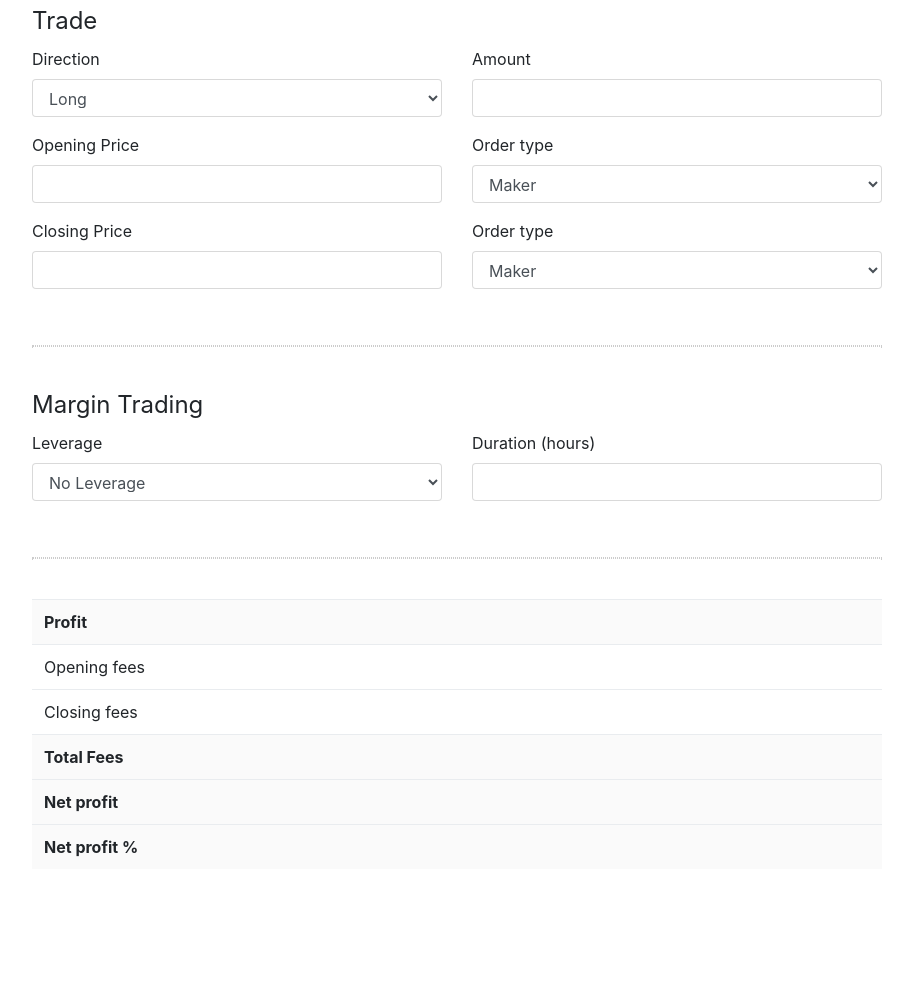
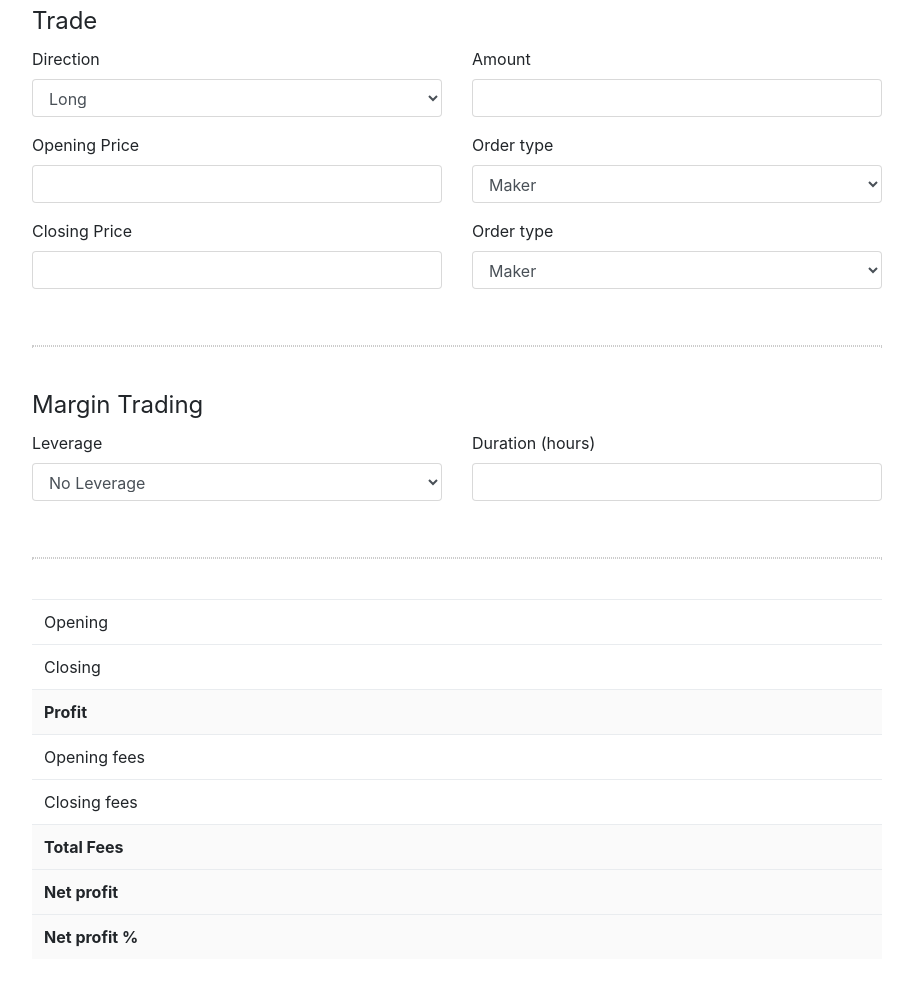
Before and after one commit to kraken-fees-calculator/kraken-fees-calculator.github.io, a plain HTML site: page index.html in a window 1280 px wide. Shown: the part 321-1306 px from the top of the page, without its empty margins (343-1256 px from the left). Before the commit the page ends 1226 px from the top, so only its background shows below. Drawn offline with nearby package versions, Linux system fonts and the light colour scheme.

Commit message:
Added value in and value out amount for better understanding

```diff
--- a/index.html
+++ b/index.html
@@ -83,6 +83,8 @@
   }
 
   function updateDisplay(kraken_calculator) {
+    $('#value_in').text(kraken_calculator.result.value_in);
+    $('#value_out').text(kraken_calculator.result.value_out);
     $('#opening_fees').text(kraken_calculator.fees.opening);
     $('#closing_fees').text(kraken_calculator.fees.closing);
     $('#margin_opening_fees').text(kraken_calculator.fees.margin_opening);
@@ -352,6 +354,14 @@
 
           <table class="table">
             <tbody>
+              <tr>
+                <td>Opening</td>
+                <td class="number" id="value_in"></td>
+              </tr>
+              <tr>
+                <td>Closing</td>
+                <td class="number" id="value_out"></td>
+              </tr>
               <tr class="total">
                 <td>Profit</td>
                 <td class="number" id="profit"></td>
```
